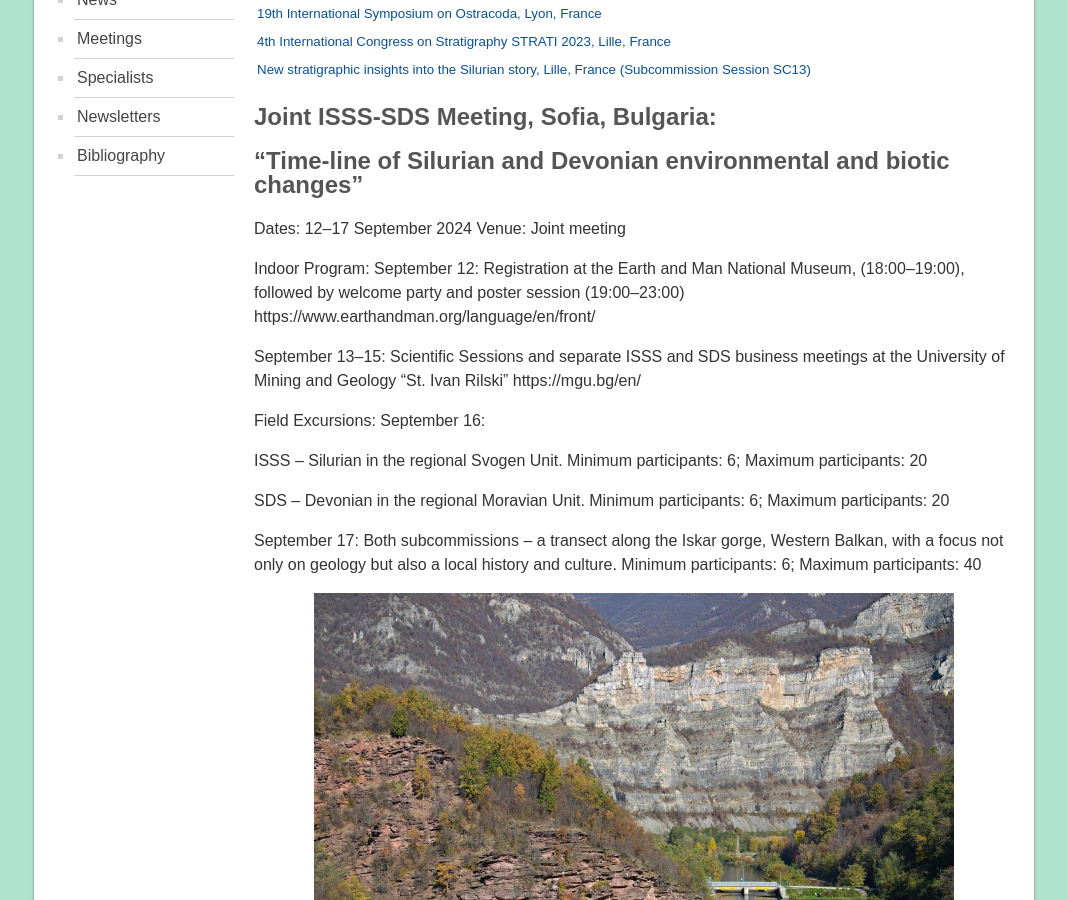
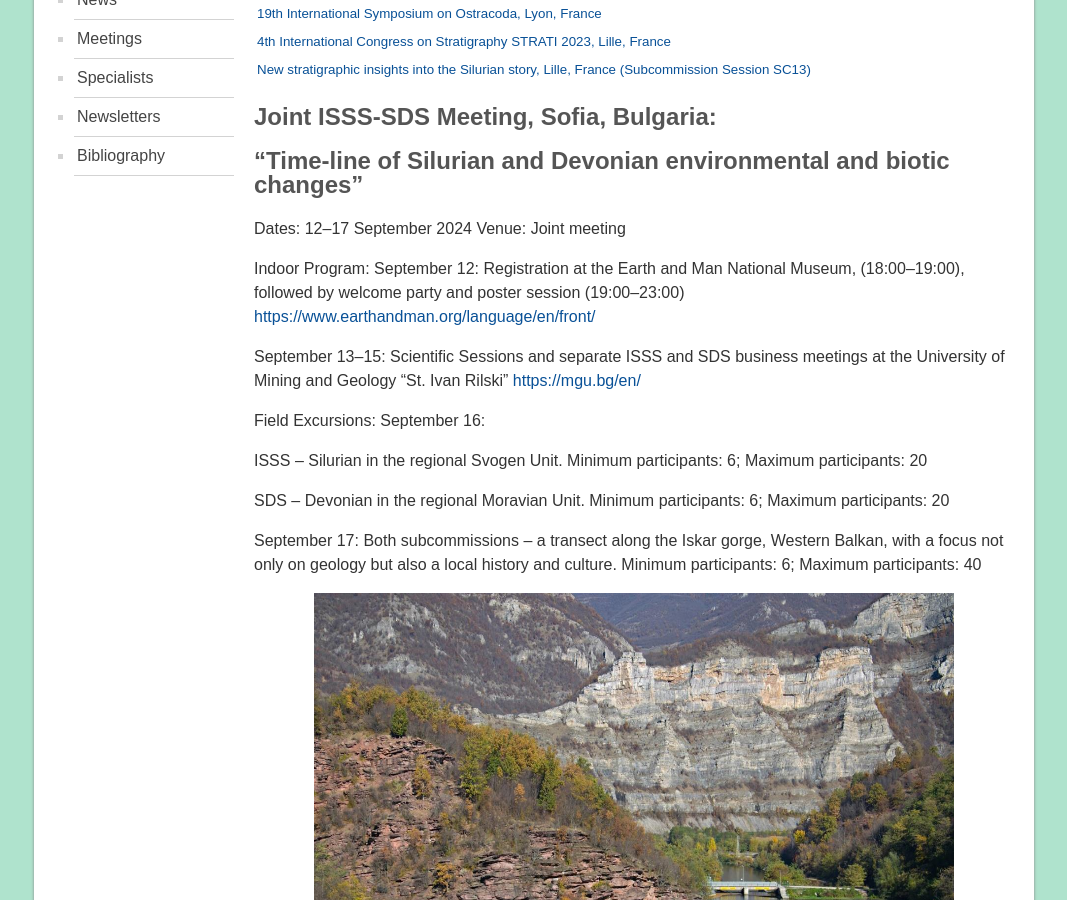
Before and after one commit to i-c-stratigraphy/subcommission-silurian, a Jekyll site: the page built from pages/meetings.md, in a window 1280 px wide and 900 px high, scrolled down 556 px. Shown: the whole window, without its empty margins (106-1173 px from the left). Built offline with Jekyll 4.4.1, drawn with Linux system fonts in a browser that asks for light colours; part of the change alters nothing that is shown.

```diff
--- a/pages/meetings.md
+++ b/pages/meetings.md
@@ -27,9 +27,9 @@ Dates: 12–17 September 2024
 Venue: Joint meeting
 
 Indoor Program:
-September 12: Registration at the Earth and Man National Museum, (18:00–19:00), followed by welcome party and poster session (19:00–23:00) https://www.earthandman.org/language/en/front/
+September 12: Registration at the Earth and Man National Museum, (18:00–19:00), followed by welcome party and poster session (19:00–23:00) [https://www.earthandman.org/language/en/front/](https://www.earthandman.org/language/en/front/)
 
-September 13–15: Scientific Sessions and separate ISSS and SDS business meetings at the University of Mining and Geology “St. Ivan Rilski” https://mgu.bg/en/
+September 13–15: Scientific Sessions and separate ISSS and SDS business meetings at the University of Mining and Geology “St. Ivan Rilski” [https://mgu.bg/en/](https://mgu.bg/en/)
 
 Field Excursions:
 September 16:
```
